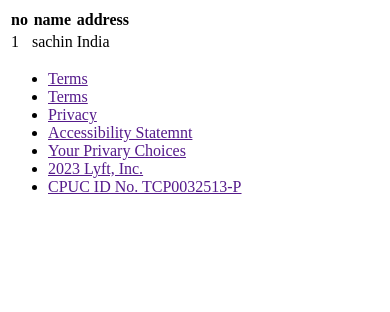
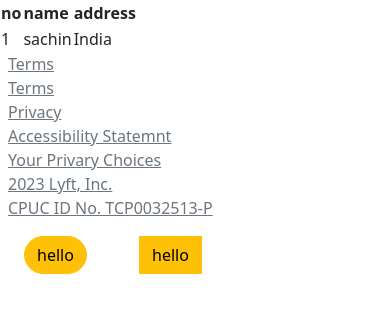
Before and after one commit to sac3/lyft-clone, a plain HTML site: page test.html in a window 390 px wide. Drawn offline with nearby package versions, Linux system fonts and the light colour scheme.

Commit message:
fiexed responsiveness

```diff
--- a/test.html
+++ b/test.html
@@ -4,6 +4,8 @@
   <meta charset="UTF-8">
   <meta http-equiv="X-UA-Compatible" content="IE=edge">
   <meta name="viewport" content="width=device-width, initial-scale=1.0">
+  <link href="https://cdn.jsdelivr.net/npm/bootstrap@5.2.3/dist/css/bootstrap.min.css" rel="stylesheet" integrity="sha384-rbsA2VBKQhggwzxH7pPCaAqO46MgnOM80zW1RWuH61DGLwZJEdK2Kadq2F9CUG65" crossorigin="anonymous">
+
   <title>Document</title>
   <style>
 .gridContainer{
@@ -34,6 +36,9 @@
 .gridC{
   display: grid;
   grid-template-columns: auto auto;
+}
+.round {
+  border-radius: 50px;
 }
   </style>
 </head>
@@ -67,7 +72,8 @@
         <li><a class="link-secondary m-2"  href="">CPUC ID No. TCP0032513-P</a></li>
 
   </ul>
-
+<input type="button" value="hello" class="btn btn-warning mx-4 round">
+<input type="button" value="hello" class="btn btn-warning mx-4 rounded-0">
 
 
 
```
Also changed, not shown: index.html (+2 -2 lines).
